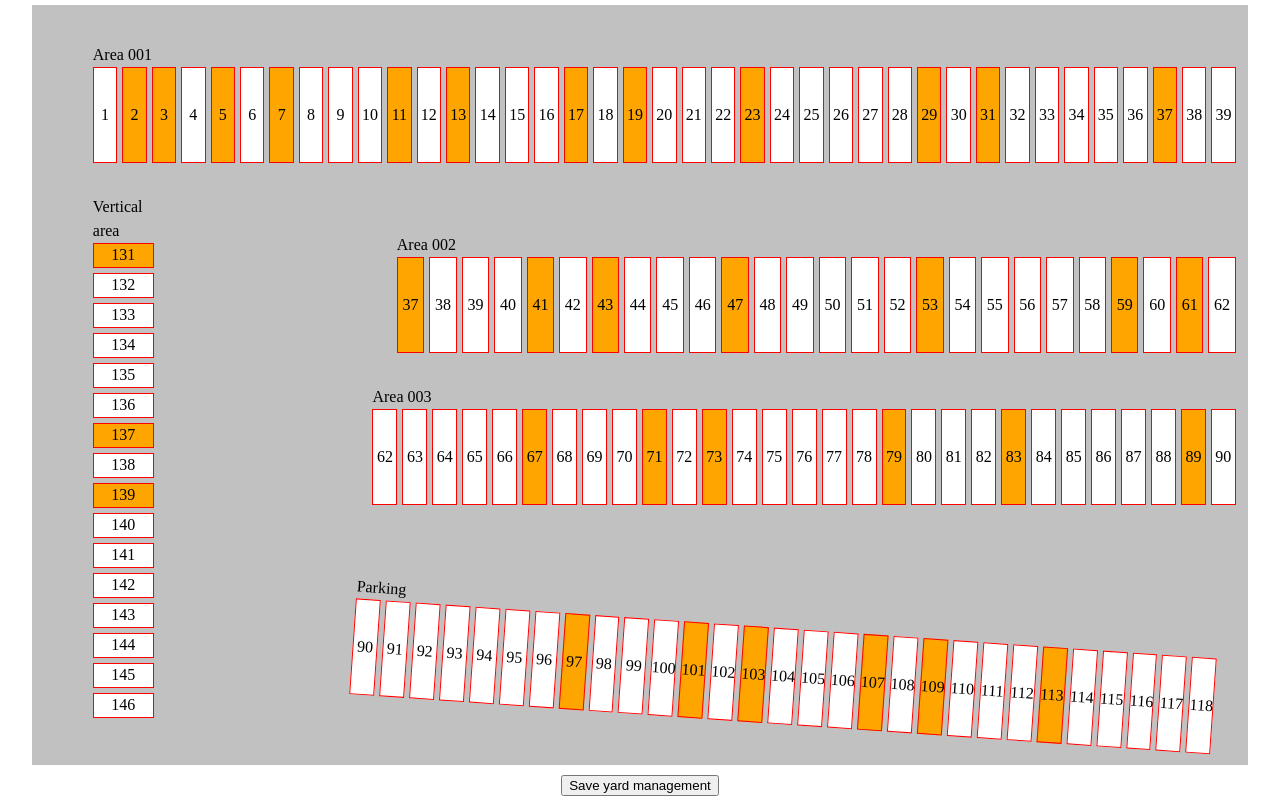
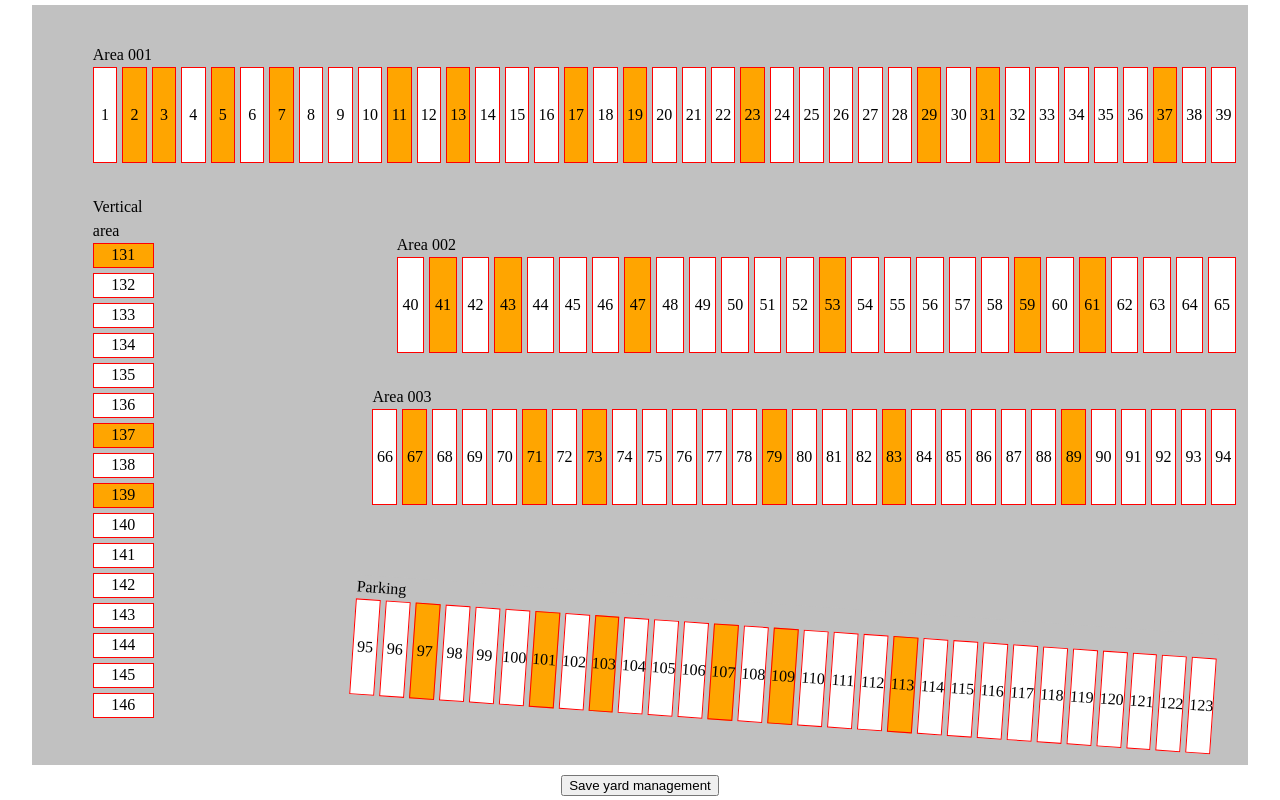
Before and after one commit to jean-dusenne/yard-playground, a Vue app: page / in a window 1280 px wide. Built offline with nearby package versions, Linux system fonts and the light colour scheme; what vue-hotjar-next would draw is missing.

Commit message:
fix: update start dock zone

```diff
--- a/src/components/YardPlayground.vue
+++ b/src/components/YardPlayground.vue
@@ -1,9 +1,9 @@
 <template>
   <div id="yard">
     <DockZone :layout="dropZoneLayout" slot-height="6rem" :counter="38" :start="1" dock-name="Area 001" />
-    <DockZone :layout="dropZoneLayout2" slot-height="6rem" :counter="25" :start="37" dock-name="Area 002" />
-    <DockZone :layout="dropZoneLayout3" slot-height="6rem" :counter="28" :start="62" dock-name="Area 003" />
-    <DockZone :layout="dropZoneLayout4" slot-height="6rem" :counter="28" :start="90" dock-name="Parking" />
+    <DockZone :layout="dropZoneLayout2" slot-height="6rem" :counter="25" :start="40" dock-name="Area 002" />
+    <DockZone :layout="dropZoneLayout3" slot-height="6rem" :counter="28" :start="66" dock-name="Area 003" />
+    <DockZone :layout="dropZoneLayout4" slot-height="6rem" :counter="28" :start="95" dock-name="Parking" />
     <DockZone :layout="dropZoneLayout5" slot-height="25px" :counter="15" :start="131" dock-name="Vertical area" :vertical="true" />
   </div>
 </template>
```
